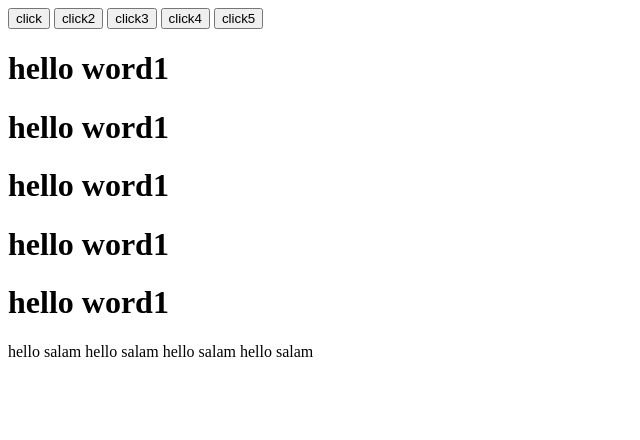
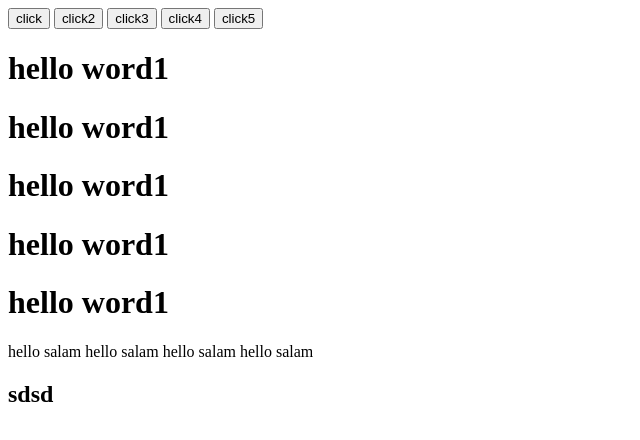
Before and after one commit to sina-saberi/tamrin3, a plain HTML site: page index.html in a window 1280 px wide. Shown: the full height of the page, 0-640 px from the left. Drawn offline with Linux system fonts and the light colour scheme.

Commit message:
add some headein 2

```diff
--- a/index.html
+++ b/index.html
@@ -24,6 +24,8 @@
     <span>hello salam</span>
     <span>hello salam</span>
     <span>hello salam</span>
+
+    <h2>sdsd</h2>
 </body>
 
 </html>
```
